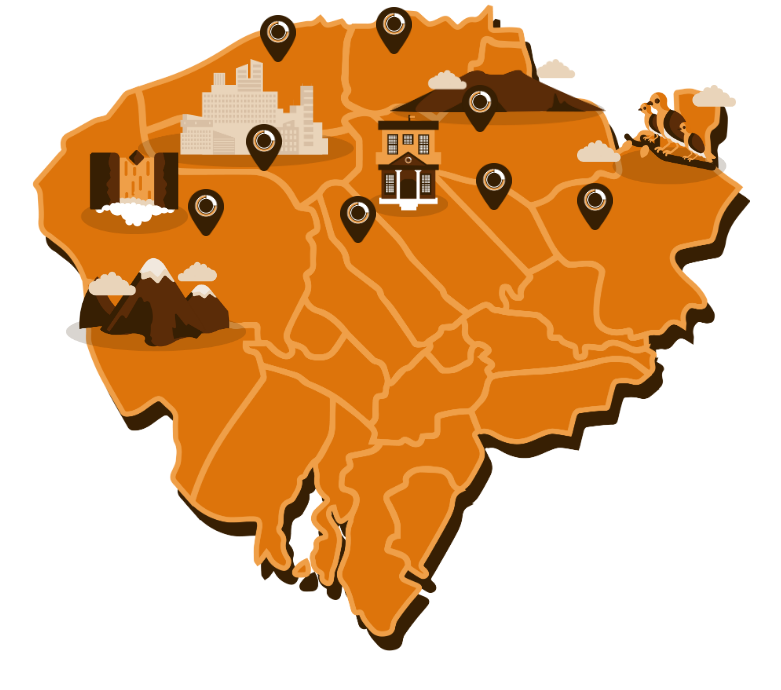
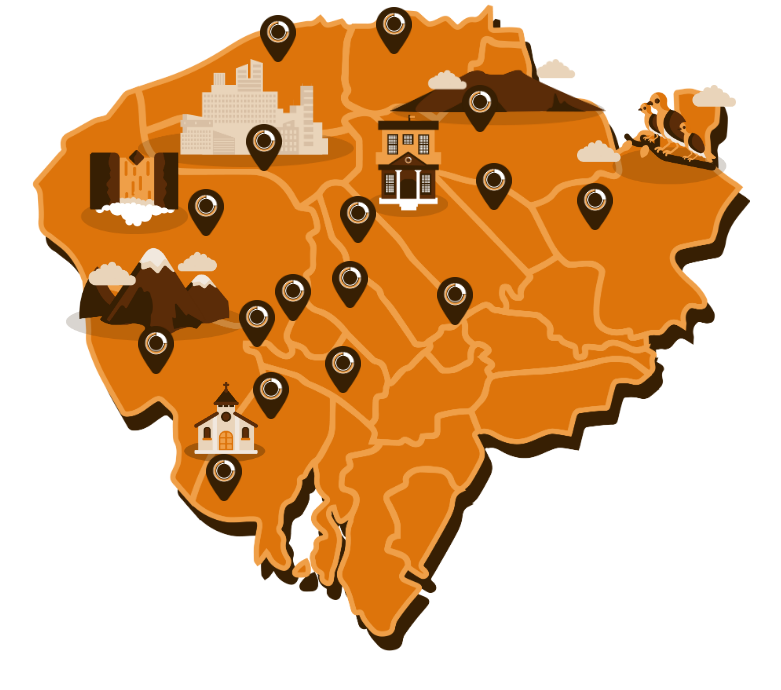
Before and after one commit to mokiong/Bank-of-Florida-Map, a website: page index.html in a window 1280 px wide. Shown: the whole page, without its empty margins (250-1031 px from the left). Drawn offline with nearby package versions, Linux system fonts and the light colour scheme; files that its build step writes are made by us from their sources.

Commit message:
Added minalin pin

```diff
--- a/index.html
+++ b/index.html
@@ -13,7 +13,7 @@
             <div class="map">
                 <img
                     src="/images/island.png"
-               class="map__image--background"
+                    class="map__background"
                     alt="Island"
                 />
                 <img
@@ -78,13 +78,63 @@
                 />
                 <img
                     src="/images/migratory_birds.png"
-               class="map__icon map__icon--migratoryBirds"
+                    class="map__icon map__icon--migratory-birds"
                     alt="Migratory Birds"
                 />
                 <img
                     src="/images/nabuclod_mountains.png"
-               class="map__icon map__icon--nabuclodMountains"
+                    class="map__icon map__icon--nabuclod-mountains"
                     alt="Nabuclod Mountains"
+                />
+                <img
+                    src="/images/pin.png"
+                    class="map__pin map__pin--floridablanca"
+                    alt="Floridablanca"
+                />
+                <img
+                    src="/images/pin.png"
+                    class="map__pin map__pin--jasa"
+                    alt="JASA"
+                />
+                <img
+                    src="/images/pin.png"
+                    class="map__pin map__pin--sta-rita"
+                    alt="Sta. Rita"
+                />
+                <img
+                    src="/images/pin.png"
+                    class="map__pin map__pin--bacolor"
+                    alt="Bacolor"
+                />
+                <img
+                    src="/images/pin.png"
+                    class="map__pin map__pin--sto-tomas"
+                    alt="Sto. Tomas"
+                />
+                <img
+                    src="/images/church.png"
+                    class="map__icon map__icon--church"
+                    alt="Sta Cruz Lubao"
+                />
+                <img
+                    src="/images/church.png"
+                    class="map__icon map__icon--church"
+                    alt="Sta Cruz Lubao"
+                />
+                <img
+                    src="/images/pin.png"
+                    class="map__pin map__pin--sta-cruz"
+                    alt="Sta. Cruz Lubao Pin"
+                />
+                <img
+                    src="/images/pin.png"
+                    class="map__pin map__pin--sto-tomas-lubao"
+                    alt="Sto. Tomas Lubao"
+                />
+                <img
+                    src="/images/pin.png"
+                    class="map__pin map__pin--plaza-burgos"
+                    alt="Plaza Burgos"
                 />
             </div>
         </div>
--- a/sass/components/_map.scss
+++ b/sass/components/_map.scss
@@ -1,7 +1,7 @@
 .map {
     position: relative;
 
-   &__image--background {
+    &__background {
         width: 100%;
         max-width: 720px;
     }
@@ -34,16 +34,22 @@
             top: 17.5%;
         }
 
-      &--migratoryBirds {
+        &--migratory-birds {
             width: 22%;
             left: 76%;
             top: 13%;
         }
 
-      &--nabuclodMountains {
+        &--nabuclod-mountains {
             width: 25%;
             left: 5%;
-         top: 39%;
+            top: 37.5%;
+        }
+
+        &--church {
+            width: 12%;
+            left: 21%;
+            top: 58.5%;
         }
     }
 
@@ -51,6 +57,7 @@
     &__pin {
         width: 5%;
         position: absolute;
+        // box-shadow: ;
 
         &--dau {
             left: 32%;
@@ -93,5 +100,45 @@
             left: 76%;
             top: 28%;
         }
+
+        &--floridablanca {
+            left: 15%;
+            top: 50%;
+        }
+
+        &--jasa {
+            left: 29%;
+            top: 46%;
+        }
+
+        &--sta-rita {
+            left: 34%;
+            top: 42%;
+        }
+
+        &--bacolor {
+            left: 42%;
+            top: 40%;
+        }
+
+        &--sto-tomas {
+            left: 56.5%;
+            top: 42.5%;
+        }
+
+        &--sta-cruz {
+            left: 24.5%;
+            top: 69.5%;
+        }
+
+        &--sto-tomas-lubao {
+            left: 31%;
+            top: 57%;
+        }
+
+        &--plaza-burgos {
+            left: 41%;
+            top: 53%;
         }
     }
+}
```
Lines whose indentation alone changed are shown as unchanged.
